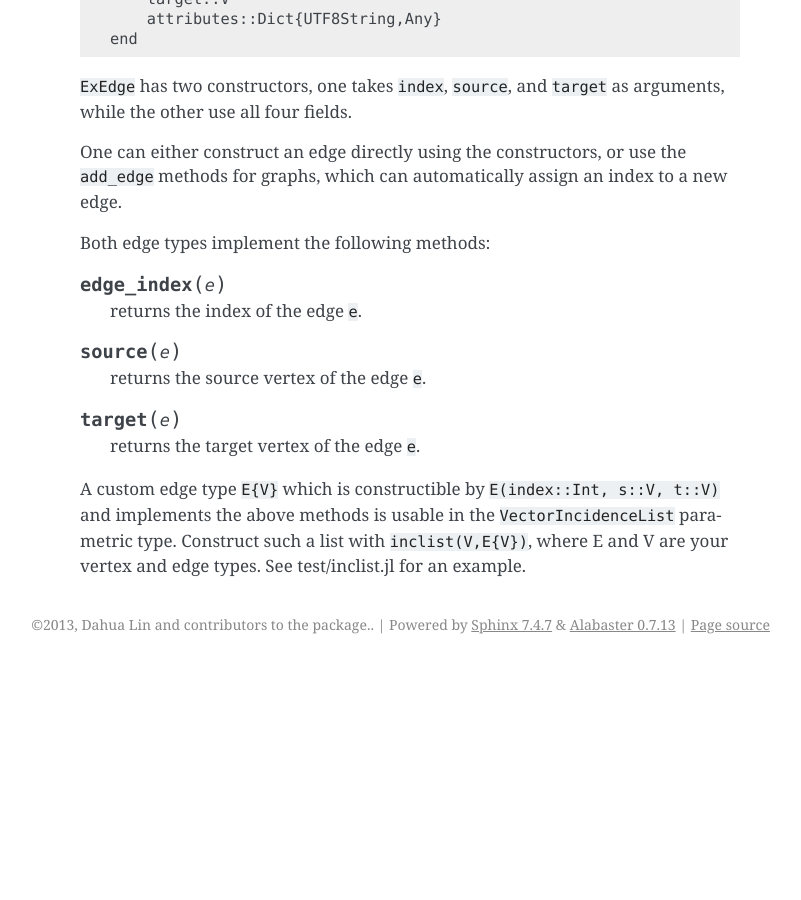
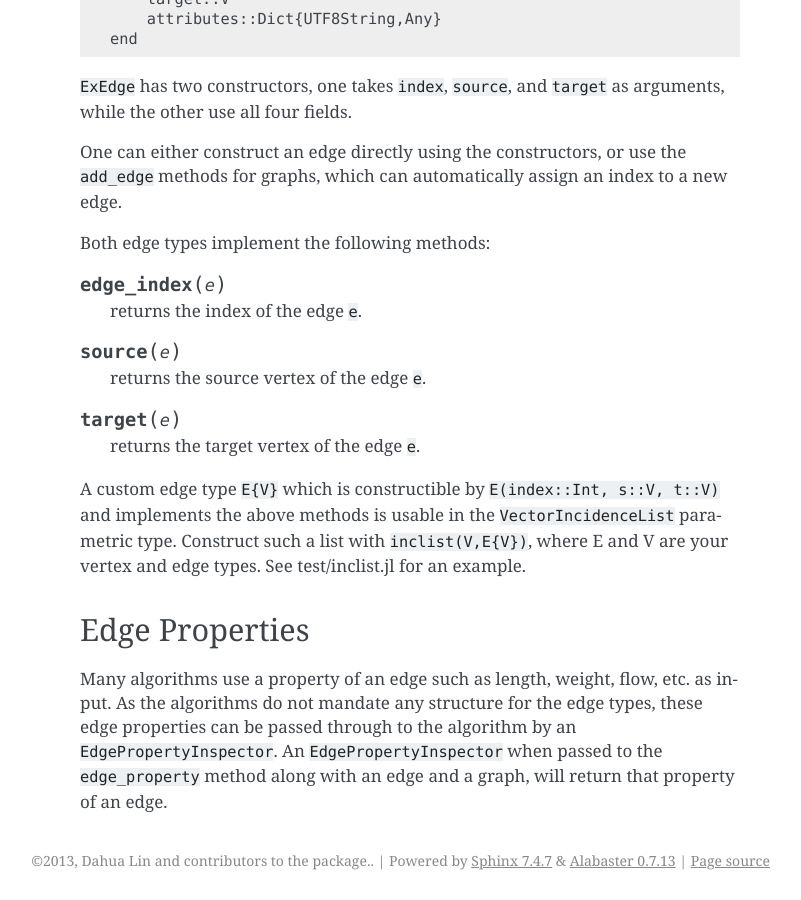
Before and after one commit to JuliaGraphs/Graphs.jl, a Sphinx documentation site: the page built from doc/source/vertex_edge.rst, in a window 1280 px wide and 900 px high, scrolled down 1633 px. Shown: the whole window, without its empty margins (340-1141 px from the left). Built offline with Sphinx 7.4.7, drawn with Linux system fonts in a browser that asks for light colours; formulas are drawn with MathJax 3; before the commit the page ends 2297 px from its top, so only the background shows below that.

Commit message:
interim checkin -- changed name of edge_length to edge_property and added AttributeEdgePropertyInspector

```diff
--- a/doc/source/vertex_edge.rst
+++ b/doc/source/vertex_edge.rst
@@ -100,3 +100,13 @@ Both edge types implement the following methods:
     returns a new edge, exactly the same except source and target are switched.
 
 A custom edge type ``E{V}`` which is constructible by ``E(index::Int, s::V, t::V)`` and implements the above methods is usable in the ``VectorIncidenceList`` parametric type.  Construct such a list with ``inclist(V,E{V})``, where E and V are your vertex and edge types.  See test/inclist.jl for an example.
+
+Edge Properties
+---------------
+
+Many algorithms use a property of an edge such as length, weight,
+flow, etc. as input. As the algorithms do not mandate any structure
+for the edge types, these edge properties can be passed through to the
+algorithm by an ``EdgePropertyInspector``.  An
+``EdgePropertyInspector`` when passed to the ``edge_property`` method
+along with an edge and a graph, will return that property of an edge.
```
Also changed, not shown: 5 other files.
